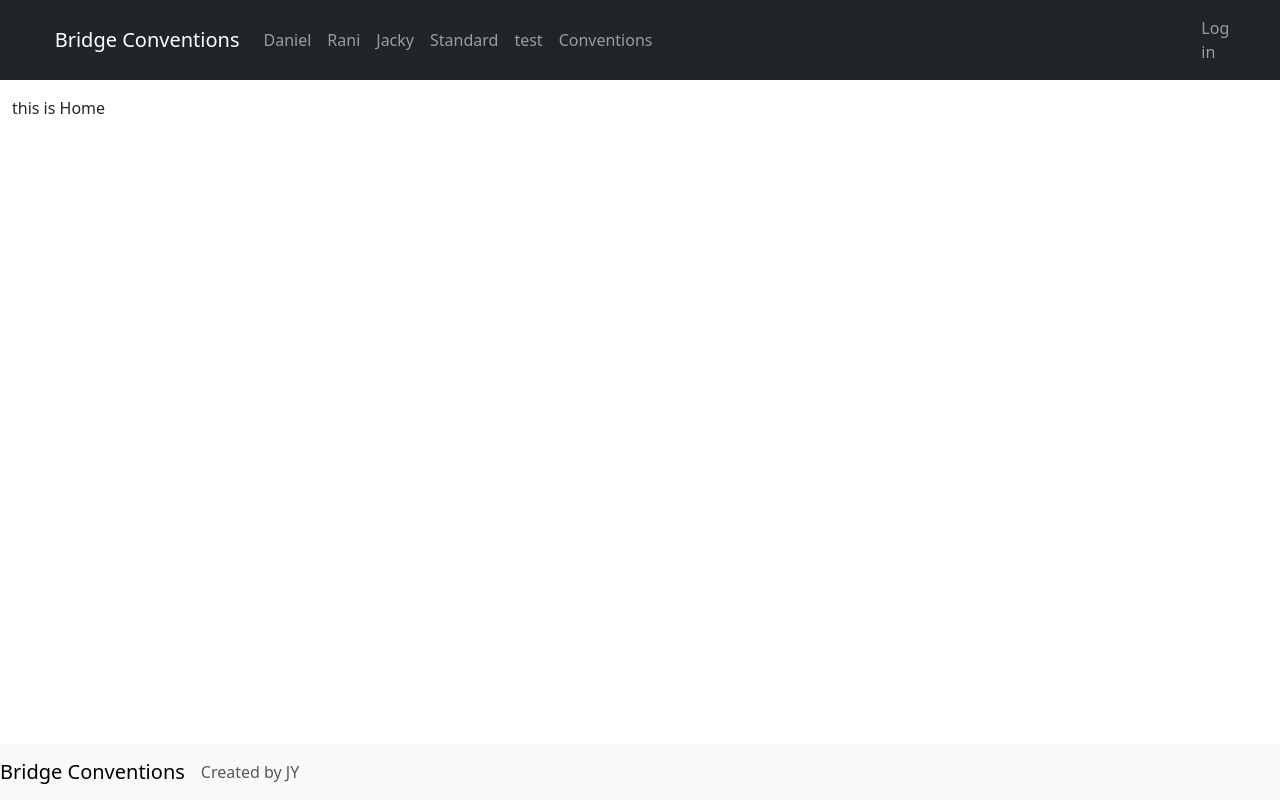
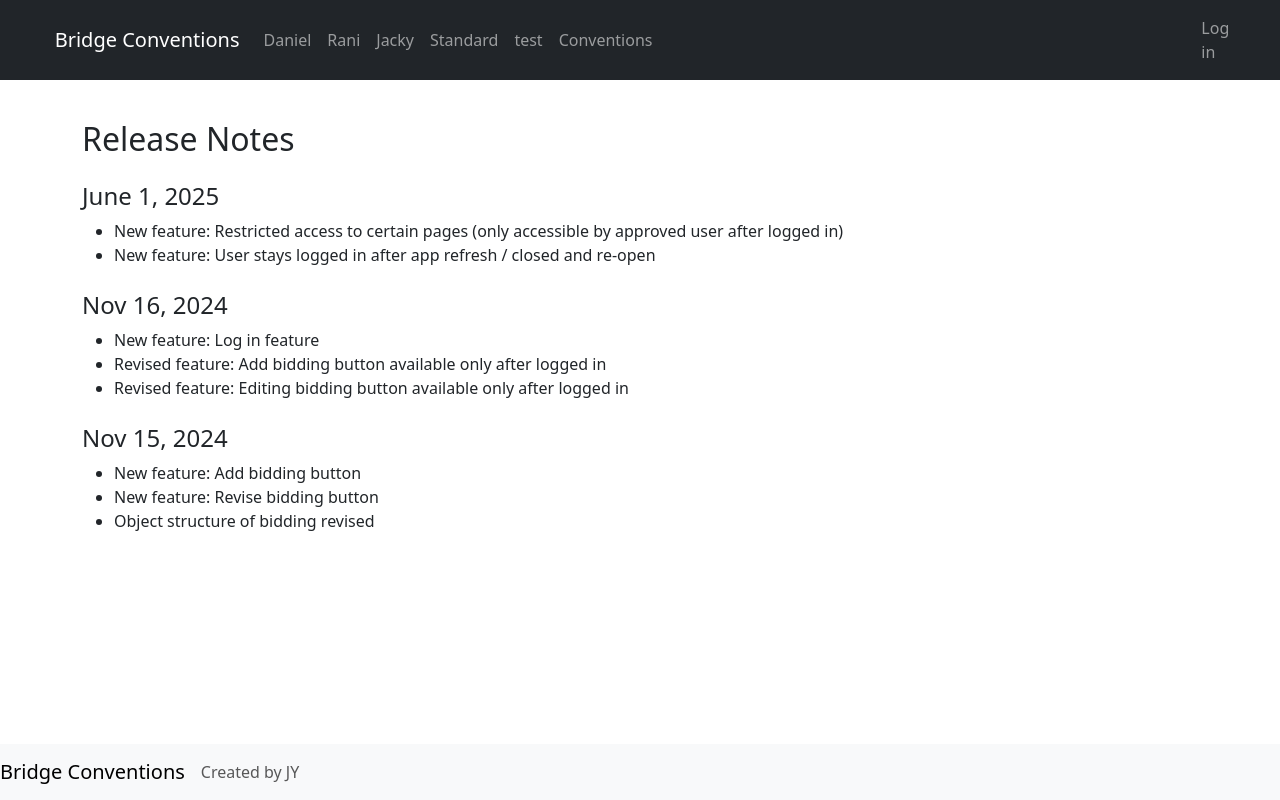
Before and after one commit to azureyau/bidding, a Next.js app: page / in a window 1280 px wide. Built offline with nearby package versions, Linux system fonts and the light colour scheme.

Commit message:
home page updated

```diff
--- a/pages/index.js
+++ b/pages/index.js
@@ -1,7 +1,37 @@
 export default function Home() {
   return (
-    <>
-      <p>this is Home</p>
-    </>
+    <div className='container mt-4'>
+      <h2>Release Notes</h2>
+
+      <h4 className='mt-4'>June 1, 2025</h4>
+      <ul>
+        <li>
+          New feature: Restricted access to certain pages (only accessible by
+          approved user after logged in)
+        </li>
+        <li>
+          New feature: User stays logged in after app refresh / closed and
+          re-open
+        </li>
+      </ul>
+
+      <h4 className='mt-4'>Nov 16, 2024</h4>
+      <ul>
+        <li>New feature: Log in feature</li>
+        <li>
+          Revised feature: Add bidding button available only after logged in
+        </li>
+        <li>
+          Revised feature: Editing bidding button available only after logged in
+        </li>
+      </ul>
+
+      <h4 className='mt-4'>Nov 15, 2024</h4>
+      <ul>
+        <li>New feature: Add bidding button</li>
+        <li>New feature: Revise bidding button</li>
+        <li>Object structure of bidding revised</li>
+      </ul>
+    </div>
   )
 }
```
